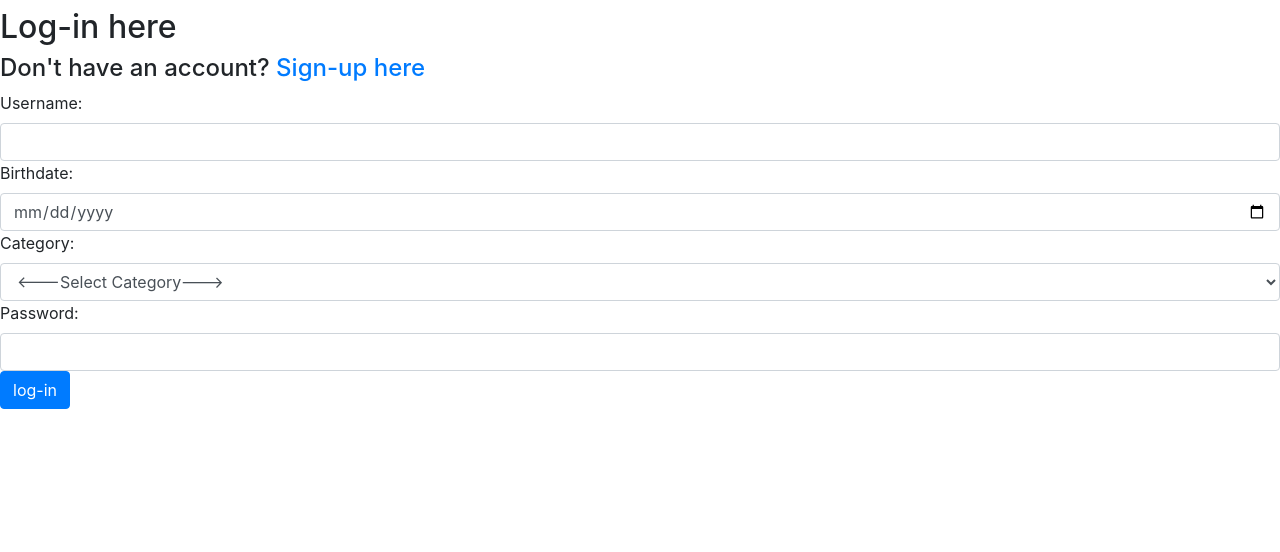
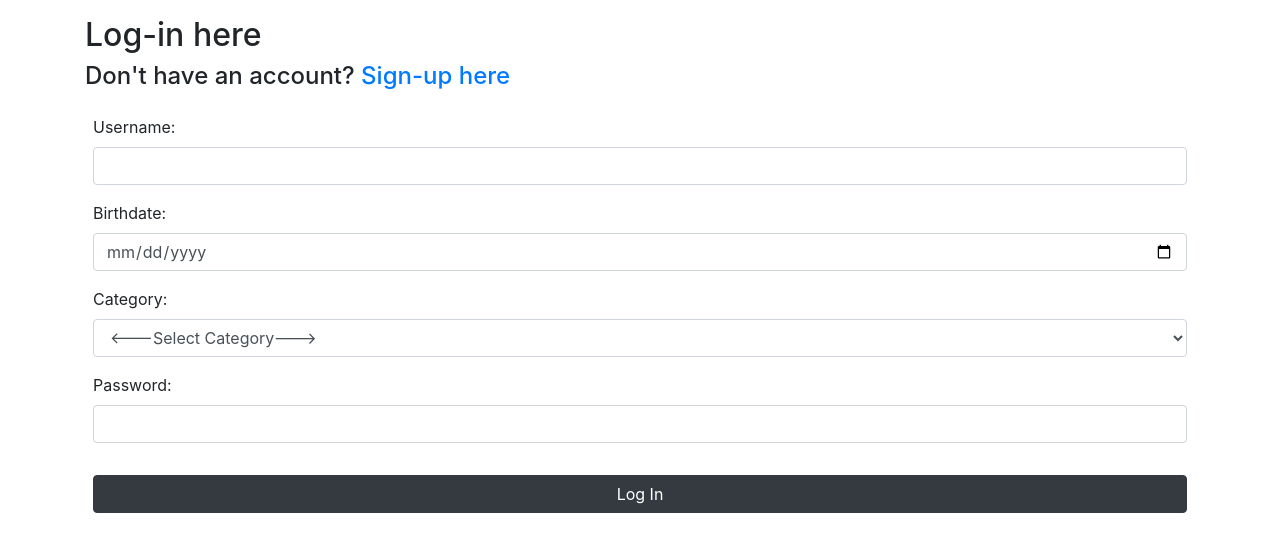
Before and after one commit to IM-sga/school_management_system_2020, a PHP site: page /pages/imlogin.php in a window 1280 px wide. Shown: the part 48-600 px from the top of the page. Run offline with PHP 8.4, Linux system fonts and the light colour scheme.

Commit message:
login form updated

```diff
--- a/pages/imlogin.php
+++ b/pages/imlogin.php
@@ -3,22 +3,26 @@
 <?php require '../partials/header.php'; ?>
 
 <body>
-	<h2>
+	<div class="container">
+		<h2 class="mt-3">
 			Log-in here
 		</h2>
 		<h4>Don't have an account?
 			<a href="chooseRole.php">Sign-up here</a>
 		</h4>
+	</div>
+
+	<div id="login-form" class="container">
 		<form id="login" method="POST" action="../forms/login.php">
-		<div>
+			<div class="p-2 pt-3">
 				<label for="Username">Username:</label>
 				<input class="form-control" type="text" name="username">
 			</div>
-		<div>
+			<div class="p-2">
 				<label for="Birthdate">Birthdate:</label>
 				<input class="form-control" type="date" name="bdate">
 			</div>
-		<div>
+			<div class="p-2">
 				<label for="Category">Category:</label>
 				<select class="form-control" name="category">
 					<option value="select category"><---Select Category---></option>
@@ -26,12 +30,16 @@
 					<option value="teacher">Teacher</option>
 				</select>
 			</div>
-		<div>
+			<div class="p-2">
 				<label for="Password:">Password:</label>
 				<input class="form-control" type="password" name="password">
 			</div>
-		<div>
-			<input class="btn btn-primary" type="submit" name="login" value="log-in">
+			<div class="btn-group btn-block p-2">
+				<input class="btn btn-dark mt-3 mb-3" type="submit" name="login" value="Log In">
 			</div>
 		</form>
+
+
+	</div>
+
 <?php require '../partials/footer.php'; ?>
```
Lines whose indentation alone changed are shown as unchanged.
